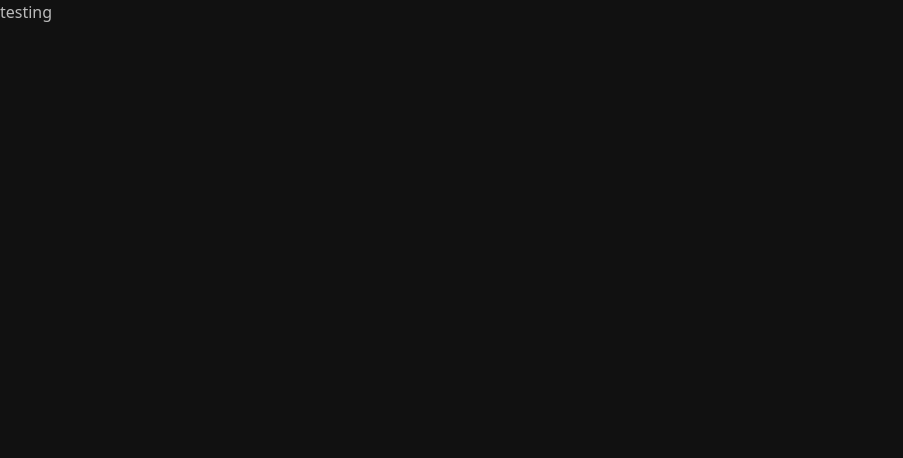
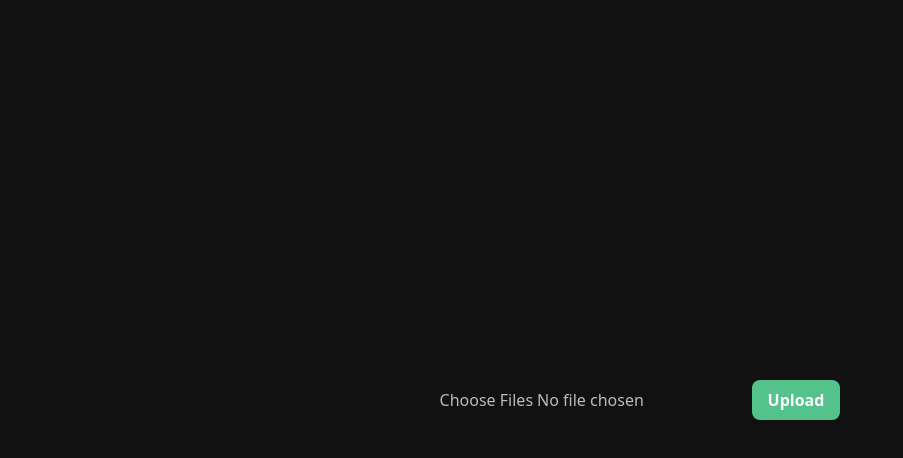
Before and after one commit to Akilalochana/Hotel-booking-frontend-MERN, a React (Vite) app: page /testing in a window 1280 px wide. Shown: the top 458 px of the page, without its empty margins (0-903 px from the left). Built offline with nearby package versions, Linux system fonts and the light colour scheme.

Commit message:
implement supabase

```diff
--- a/package.json
+++ b/package.json
@@ -10,6 +10,7 @@
     "preview": "vite preview"
   },
   "dependencies": {
+    "@supabase/supabase-js": "^2.49.4",
     "@tailwindcss/vite": "^4.1.4",
     "axios": "^1.8.4",
     "react": "^19.0.0",
--- a/src/components/testing.jsx
+++ b/src/components/testing.jsx
@@ -1,11 +1,25 @@
 import { useState } from "react"
+import mediaUpload from "../../utils/mediaUpload";
+
 
 export default function Testing(){
+  const [file, setFile] = useState(null);
 
+  function uploadFile(){
+    console.log(file)
+    mediaUpload(file).then((url)=>{
+      console.log(url)
+    })
+  }
 
   return(
-    <div>
-      <h1>testing</h1>
+    <div className="w-full h-screen flex justify-center items-center">
+      <input type="file" multiple onChange={(e)=>{
+        setFile(e.target.files[0])
+      }}/>
+      <button onClick={uploadFile} className="bg-[#53c28b] hover:bg-[#53c28b70] text-white font-bold py-2 px-4 rounded-lg transition-colors duration-300">
+        Upload
+      </button>
     </div>
   )
 }
--- a/src/index.css
+++ b/src/index.css
@@ -4,3 +4,9 @@ body{
   background-color: #111;
   color: #bbb;
 }
+
+@theme{
+  --color-primary: #111;
+  --color-secondary: #bbb;
+  --color-accent: #53c28b;
+}
--- /dev/null
+++ b/utils/mediaUpload.jsx
@@ -0,0 +1,33 @@
+import { createClient } from "@supabase/supabase-js"
+
+
+const anon_key = "eyJhbGciOiJIUzI1NiIsInR5cCI6IkpXVCJ9.eyJpc3MiOiJzdXBhYmFzZSIsInJlZiI6InV5eWZ2aG5idmxzY3hhcXhnbGNiIiwicm9sZSI6ImFub24iLCJpYXQiOjE3NDU1OTY5NDUsImV4cCI6MjA2MTE3Mjk0NX0.SRooKTesfJv2Nbh5Pj3QBZl5ixyub1t-CRvAVqu8nqM"
+
+const supabase_url = "https://uyyfvhnbvlscxaqxglcb.supabase.co"
+
+const supabase = createClient(supabase_url, anon_key)
+
+export default function mediaUpload(file) {
+
+  return new Promise((resolve, reject)=>{
+    if(file == null){
+      reject("No file found")
+    }
+    const timestamp = new Date().getTime();
+    const fileName = timestamp+file.name
+
+    supabase.storage.from("winwinhotel").upload(fileName, file,{
+      cacheControl: '3600',
+      upsert: false
+    }).then(()=>{
+      const publicUrl = supabase.storage.from("winwinhotel").getPublicUrl(fileName).data.publicUrl
+
+      resolve(publicUrl)
+    }).catch(()=>{
+      reject("error uploading file !")
+    })
+
+  })
+
+
+}
```
Also changed, not shown: superbase.txt (added), 1 other file (tests, documents, lock files or other folders).
